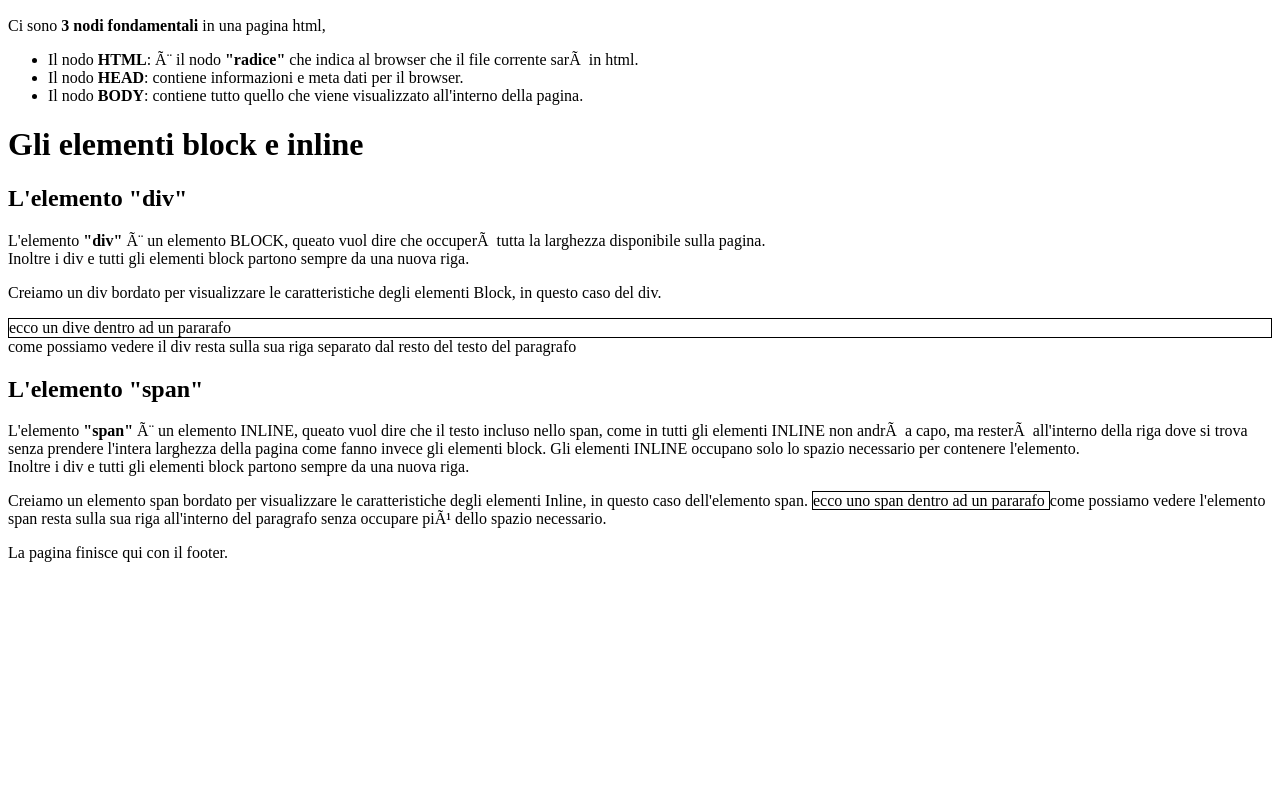
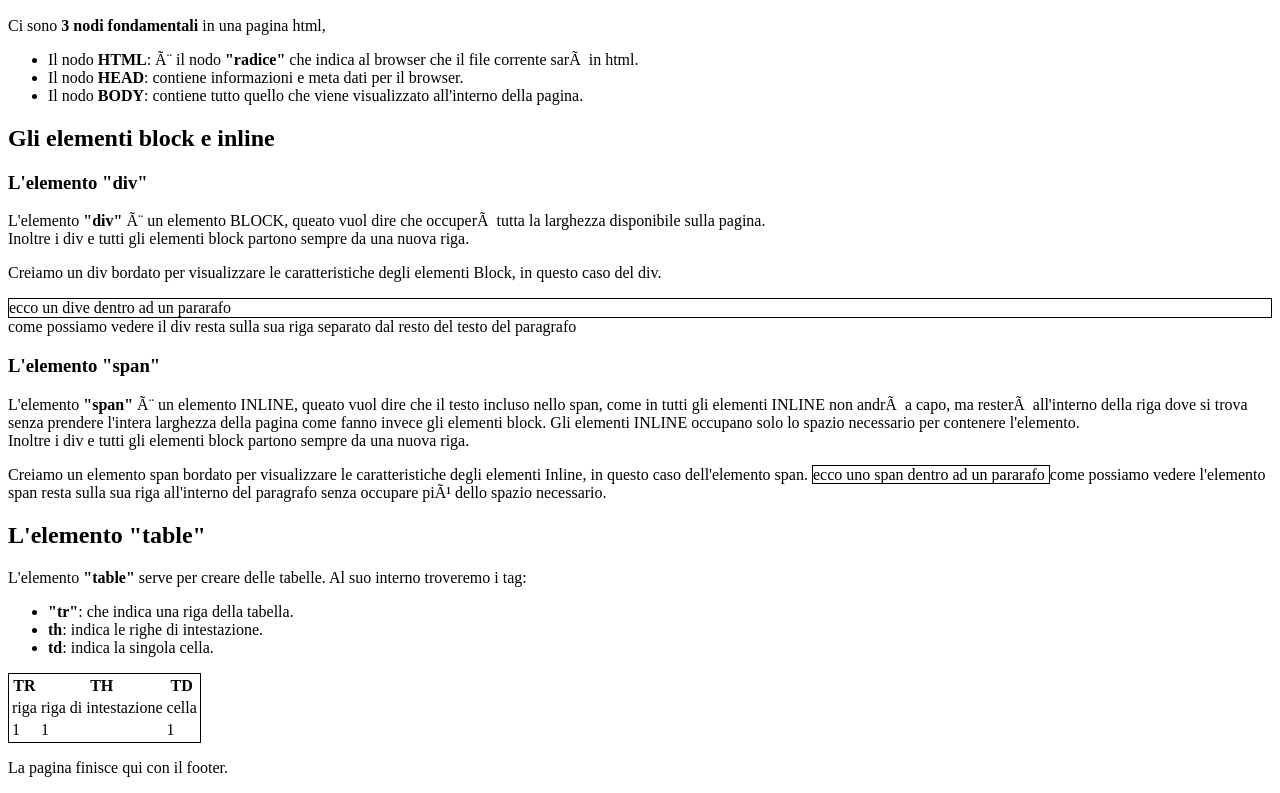
Before and after one commit to Claudiasals/MiaTech, a plain HTML site: page index2.html in a window 1280 px wide. Shown: the part 748-1541 px from the top of the page. Before the commit the page ends 1326 px from the top, so only its background shows below. Drawn offline with Linux system fonts and the light colour scheme.

Commit message:
L'elemento "tabel"

```diff
--- a/index2.html
+++ b/index2.html
@@ -78,20 +78,53 @@
         </p>
     </section>
 
-    <H1> Gli elementi block e inline</H1>
+    <H2> Gli elementi block e inline</H2>
 
     <section>
-        <h2> L'elemento "div"</h2>
+        <h3> L'elemento "div"</h2>
         <p> L'elemento <b> "div" </b> è un elemento BLOCK, queato vuol dire che occuperà tutta la larghezza disponibile sulla pagina.<br> Inoltre i div e tutti gli elementi block partono sempre da una nuova riga. </p>
         <p> Creiamo un div bordato per visualizzare le caratteristiche degli elementi Block, in questo caso del div. <div style="border:1px solid black;"> ecco un dive dentro ad un pararafo </div> come possiamo vedere il div resta sulla sua riga separato dal resto del testo del paragrafo</p>
     </section>
 
     <section>
-        <h2> L'elemento "span"</h2>
+        <h3> L'elemento "span"</h2>
         <p> L'elemento <b> "span" </b> è un elemento INLINE, queato vuol dire che il testo incluso nello span, come in tutti gli elementi INLINE non andrà a capo, ma resterà all'interno della riga dove si trova senza prendere l'intera larghezza della pagina come fanno invece gli elementi block. Gli elementi INLINE occupano solo lo spazio necessario per contenere l'elemento.<br> Inoltre i div e tutti gli elementi block partono sempre da una nuova riga. </p>
         <p> Creiamo un elemento span bordato per visualizzare le caratteristiche degli elementi Inline, in questo caso dell'elemento span. <span style="border:1px solid black;"> ecco uno span dentro ad un pararafo </span> come possiamo vedere l'elemento span resta sulla sua riga all'interno del paragrafo senza occupare più dello spazio necessario.</p>
     </section>
 
+    <section>
+        <h2> L'elemento "table"</h2>
+        <p> L'elemento <b>"table"</b> serve per creare delle tabelle. Al suo interno troveremo i tag:
+        <ul>
+
+            <li> <b>"tr"</b>: che indica una riga della tabella.</li>
+            <li><b>th</b>: indica le righe di intestazione.</li>
+            <li><B>td</B>: indica la singola cella. </li>
+        </ul>
+    </p>
+
+        <table style="border:1px solid black;">
+        <tr>
+            <th> TR </th>
+            <th> TH </th>
+            <th> TD </th>
+        </tr>
+        <tr>
+             <td> riga </td>
+             <td> riga di intestazione </td>
+             <td> cella </td>
+        </tr>
+        <tr>
+            <td> 1 </td>
+            <td> 1 </td>
+            <td> 1 </td>
+       </tr>
+
+
+
+
+        </table>
+    </section>
 
 
     <footer>
```
